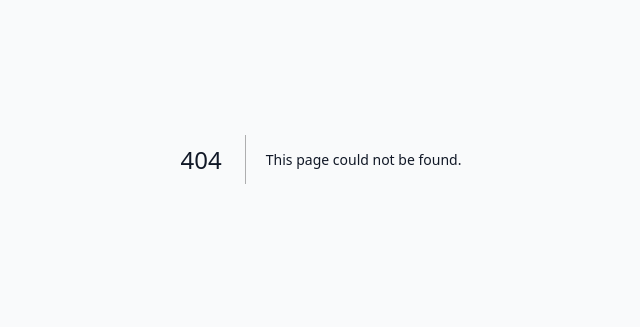
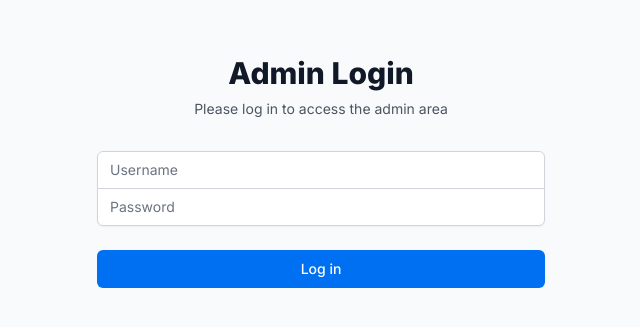
Before and after one commit to ulvibashir/profile, a Next.js app: page /login in a window 1280 px wide. Before the commit this address had no page. Shown: the part 241-568 px from the top of the page, without its empty margins (319-959 px from the left). Built offline with nearby package versions, Linux system fonts and the light colour scheme.

Commit message:
Create page.tsx

```diff
--- /dev/null
+++ b/src/app/login/page.tsx
@@ -0,0 +1,102 @@
+'use client'
+
+import { useState } from 'react'
+import { useRouter, useSearchParams } from 'next/navigation'
+
+export default function Login() {
+  const [username, setUsername] = useState('')
+  const [password, setPassword] = useState('')
+  const [error, setError] = useState('')
+  const [loading, setLoading] = useState(false)
+
+  const router = useRouter()
+  const searchParams = useSearchParams()
+  const from = searchParams.get('from') || '/admin/messages'
+
+  const handleSubmit = async (e: React.FormEvent) => {
+    e.preventDefault()
+    setError('')
+    setLoading(true)
+
+    try {
+      // In a real app, you would send a request to an API endpoint
+      // This is a client-side only implementation for demonstration
+      const credentials = btoa(`${username}:${password}`)
+
+      // Store credentials in localStorage (not secure for production)
+      localStorage.setItem('adminAuth', `Basic ${credentials}`)
+
+      // Redirect to the original destination
+      router.push(from)
+    } catch (err) {
+      console.error('Login error:', err)
+      setError('An error occurred during login. Please try again.')
+    } finally {
+      setLoading(false)
+    }
+  }
+
+  return (
+    <div className="min-h-screen flex items-center justify-center bg-gray-50 py-12 px-4 sm:px-6 lg:px-8">
+      <div className="max-w-md w-full space-y-8">
+        <div>
+          <h2 className="mt-6 text-center text-3xl font-extrabold text-gray-900">
+            Admin Login
+          </h2>
+          <p className="mt-2 text-center text-sm text-gray-600">
+            Please log in to access the admin area
+          </p>
+        </div>
+
+        {error && (
+          <div className="bg-red-100 border border-red-400 text-red-700 px-4 py-3 rounded relative">
+            {error}
+          </div>
+        )}
+
+        <form className="mt-8 space-y-6" onSubmit={handleSubmit}>
+          <div className="rounded-md shadow-sm -space-y-px">
+            <div>
+              <label htmlFor="username" className="sr-only">Username</label>
+              <input
+                id="username"
+                name="username"
+                type="text"
+                autoComplete="username"
+                required
+                value={username}
+                onChange={(e) => setUsername(e.target.value)}
+                className="appearance-none rounded-none relative block w-full px-3 py-2 border border-gray-300 placeholder-gray-500 text-gray-900 rounded-t-md focus:outline-none focus:ring-primary focus:border-primary focus:z-10 sm:text-sm"
+                placeholder="Username"
+              />
+            </div>
+            <div>
+              <label htmlFor="password" className="sr-only">Password</label>
+              <input
+                id="password"
+                name="password"
+                type="password"
+                autoComplete="current-password"
+                required
+                value={password}
+                onChange={(e) => setPassword(e.target.value)}
+                className="appearance-none rounded-none relative block w-full px-3 py-2 border border-gray-300 placeholder-gray-500 text-gray-900 rounded-b-md focus:outline-none focus:ring-primary focus:border-primary focus:z-10 sm:text-sm"
+                placeholder="Password"
+              />
+            </div>
+          </div>
+
+          <div>
+            <button
+              type="submit"
+              disabled={loading}
+              className="group relative w-full flex justify-center py-2 px-4 border border-transparent text-sm font-medium rounded-md text-white bg-primary hover:bg-blue-600 focus:outline-none focus:ring-2 focus:ring-offset-2 focus:ring-primary"
+            >
+              {loading ? 'Logging in...' : 'Log in'}
+            </button>
+          </div>
+        </form>
+      </div>
+    </div>
+  )
+}
```
